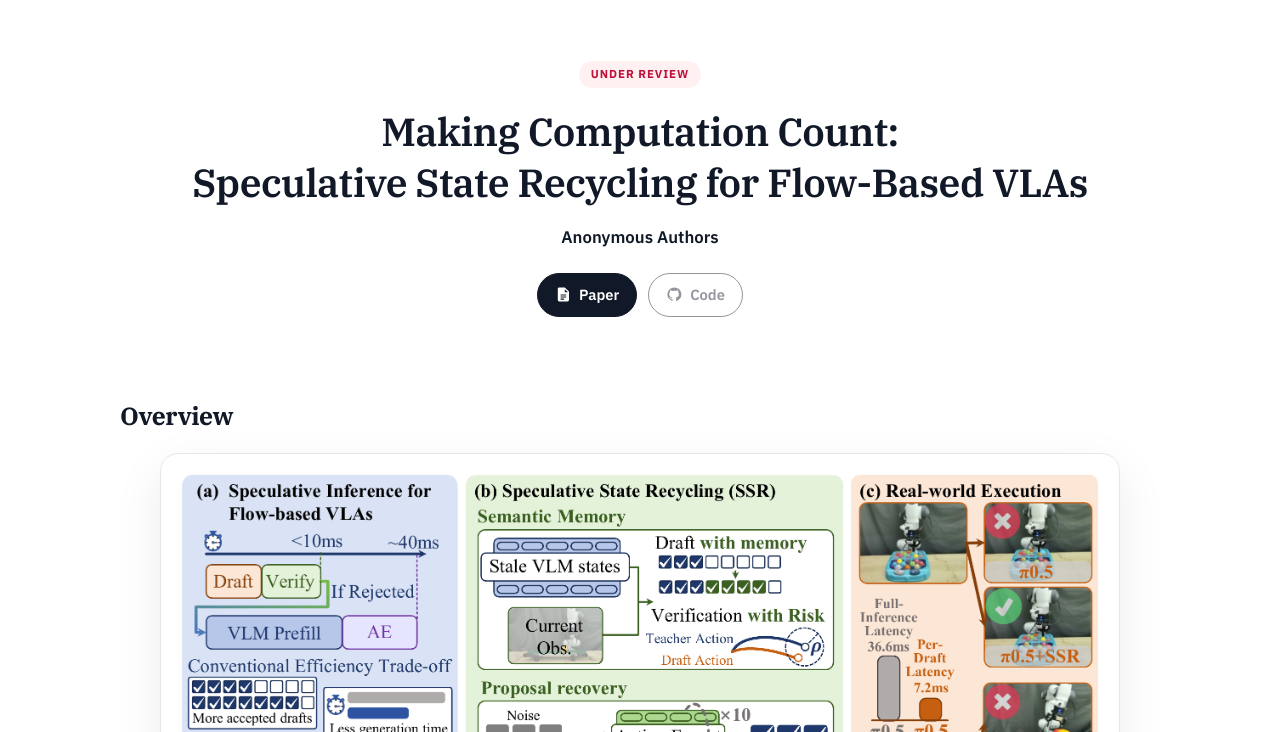
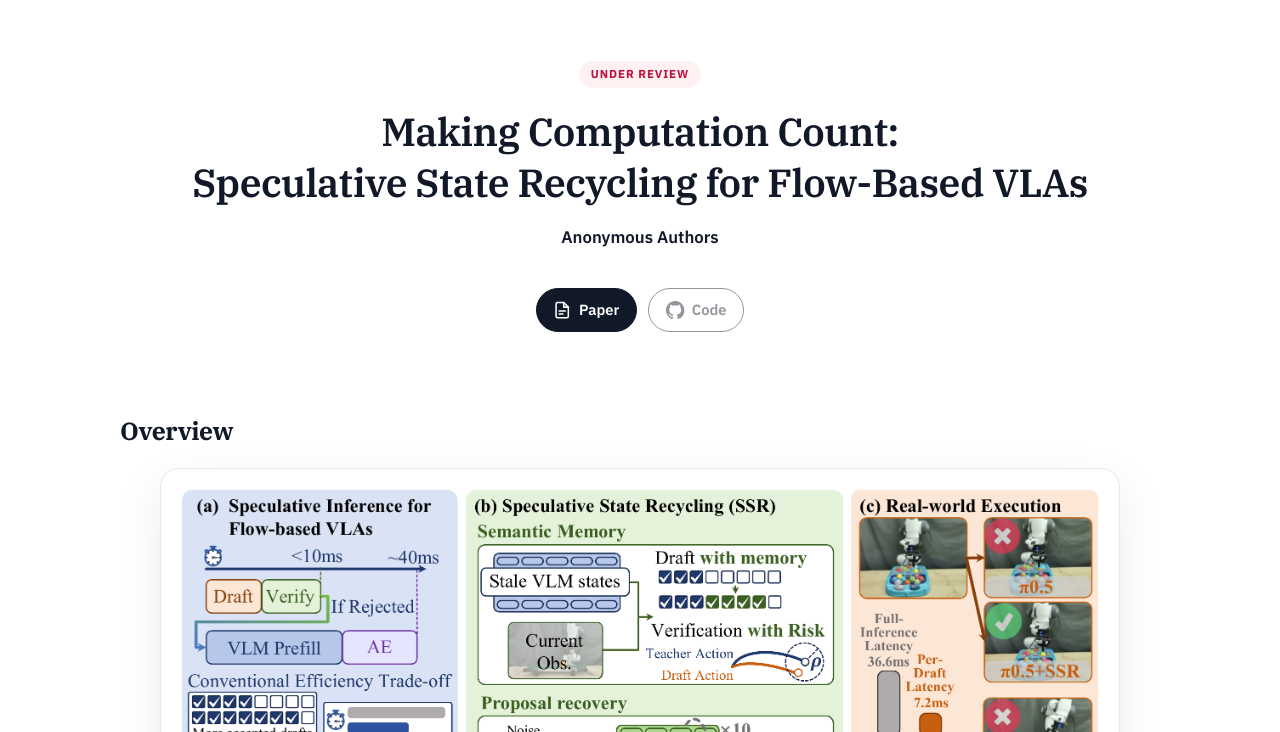
Before and after one commit to SsrAcc/speculative-state-recycling, a plain HTML site: page index.html in a window 1280 px wide. Shown: the part 68-800 px from the top of the page. Drawn offline with Linux system fonts and the light colour scheme.

Commit message:
Show Paper and Code icons and increase author spacing

```diff
--- a/index.html
+++ b/index.html
@@ -57,11 +57,11 @@
     <p class="authors">Anonymous Authors</p>
     <div class="actions">
       <a class="btn" href="https://openreview.net/pdf?id=CeYnTqMlWL" target="_blank" rel="noopener">
-        <svg class="btn-icon" viewBox="0 0 24 24" aria-hidden="true"><path fill="currentColor" d="M14 2H6a2 2 0 0 0-2 2v16a2 2 0 0 0 2 2h12a2 2 0 0 0 2-2V8zm0 2.5L18.5 9H14zM8 12h8v1.5H8zm0 3h8v1.5H8zm0 3h5v1.5H8z"/></svg>
+        <svg class="btn-icon" xmlns="http://www.w3.org/2000/svg" width="18" height="18" viewBox="0 0 24 24" fill="none" stroke="currentColor" stroke-width="2" stroke-linecap="round" stroke-linejoin="round" aria-hidden="true"><path d="M14 2H6a2 2 0 0 0-2 2v16a2 2 0 0 0 2 2h12a2 2 0 0 0 2-2V8z"/><path d="M14 2v6h6"/><path d="M8 13h8"/><path d="M8 17h5"/></svg>
         Paper
       </a>
       <a class="btn ghost disabled" aria-disabled="true">
-        <svg class="btn-icon" viewBox="0 0 24 24" aria-hidden="true"><path fill="currentColor" d="M12 2a10 10 0 0 0-3.16 19.49c.5.09.68-.22.68-.48v-1.7c-2.78.6-3.37-1.34-3.37-1.34-.46-1.16-1.11-1.47-1.11-1.47-.91-.62.07-.61.07-.61 1 .07 1.53 1.03 1.53 1.03.9 1.52 2.34 1.08 1.91.83.1-.65.35-1.08.63-1.33-2.22-.25-4.55-1.11-4.55-4.95 0-1.1.39-1.99 1.03-2.69-.1-.25-.45-1.27.1-2.64 0 0 .84-.27 2.75 1.02A9.56 9.56 0 0 1 12 6.8c.85.004 1.71.12 2.51.35 1.9-1.29 2.74-1.02 2.74-1.02.55 1.37.2 2.39.1 2.64.64.7 1.03 1.6 1.03 2.69 0 3.85-2.34 4.7-4.57 4.95.36.31.68.92.68 1.85v2.74c0 .27.18.58.69.48A10 10 0 0 0 12 2z"/></svg>
+        <svg class="btn-icon" xmlns="http://www.w3.org/2000/svg" width="18" height="18" viewBox="0 0 16 16" fill="currentColor" aria-hidden="true"><path d="M8 0C3.58 0 0 3.58 0 8c0 3.54 2.29 6.53 5.47 7.59.4.07.55-.17.55-.38 0-.19-.01-.82-.01-1.49-2.01.37-2.53-.49-2.69-.94-.09-.23-.48-.94-.82-1.13-.28-.15-.68-.52-.01-.53.63-.01 1.08.58 1.23.82.72 1.21 1.87.87 2.33.66.07-.52.28-.87.51-1.07-1.78-.2-3.64-.89-3.64-3.95 0-.87.31-1.59.82-2.15-.08-.2-.36-1.02.08-2.12 0 0 .67-.21 2.2.82.64-.18 1.32-.27 2-.27s1.36.09 2 .27c1.53-1.04 2.2-.82 2.2-.82.44 1.1.16 1.92.08 2.12.51.56.82 1.27.82 2.15 0 3.07-1.87 3.75-3.65 3.95.29.25.54.73.54 1.48 0 1.07-.01 1.93-.01 2.2 0 .21.15.46.55.38A8.01 8.01 0 0 0 16 8c0-4.42-3.58-8-8-8"/></svg>
         Code
       </a>
     </div>
--- a/style.css
+++ b/style.css
@@ -110,7 +110,7 @@ h1 {
   font-weight: 600;
 }
 .authors {
-  margin: 0 0 1.4rem;
+  margin: 0 0 2.35rem;
   font-weight: 600;
   font-size: 1.05rem;
 }
@@ -133,9 +133,11 @@ h1 {
   font-size: 0.92rem;
 }
 .btn-icon {
-  width: 1.05rem;
-  height: 1.05rem;
+  display: block;
+  width: 1.15rem;
+  height: 1.15rem;
   flex-shrink: 0;
+  overflow: visible;
 }
 .btn.ghost {
   background: white;
```
